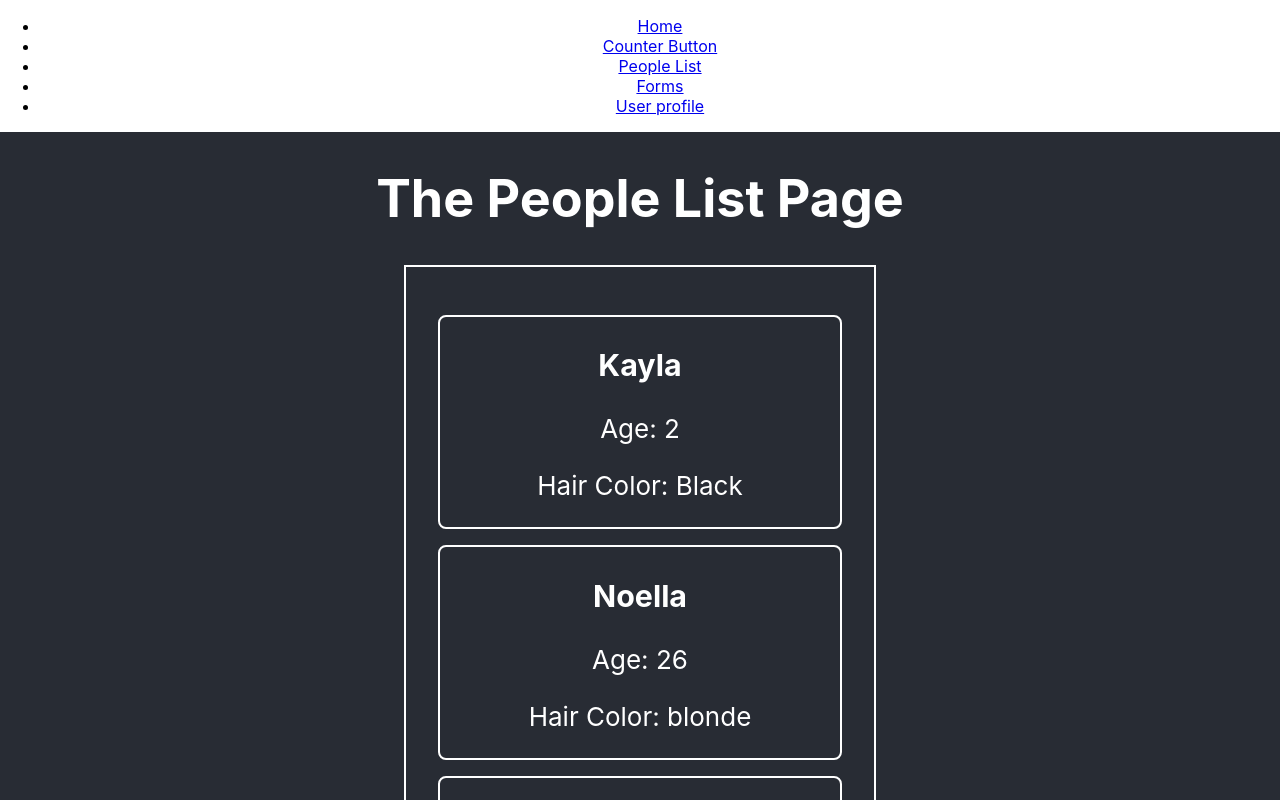
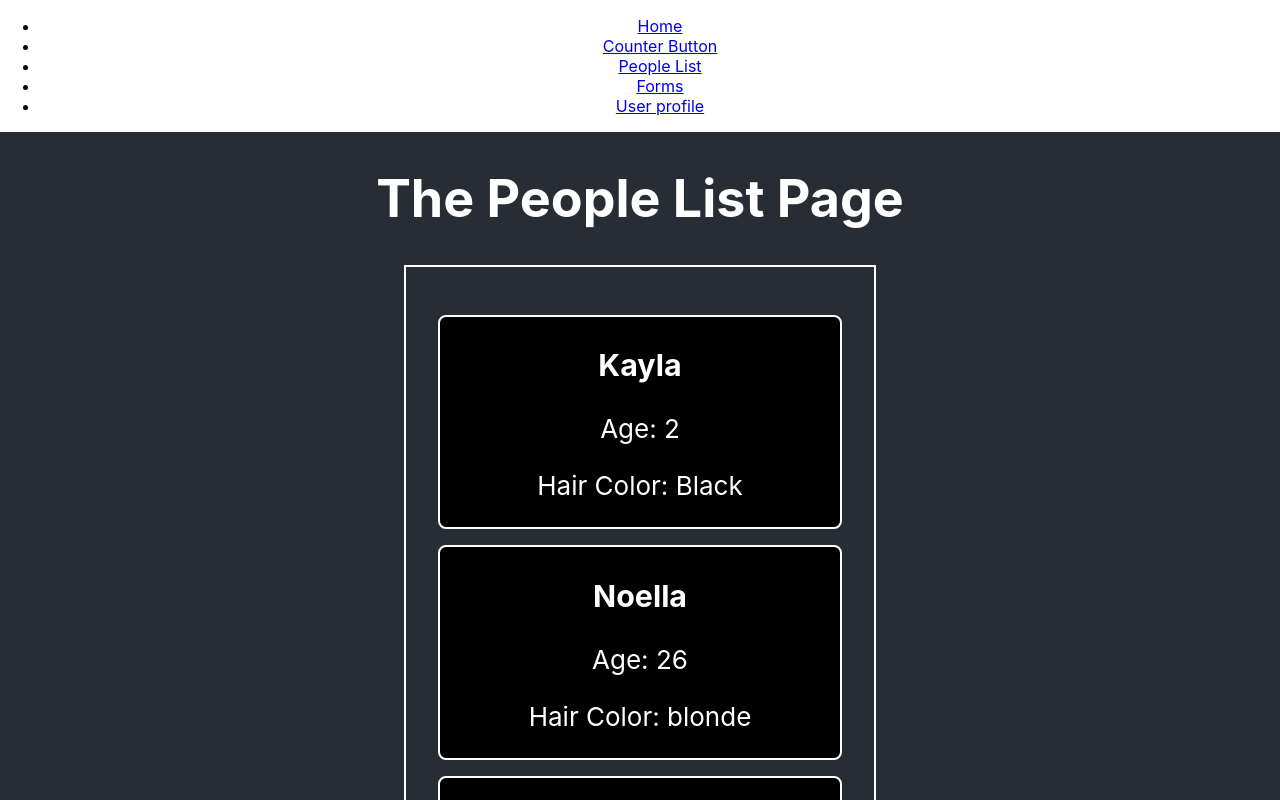
Before and after one commit to fabricekalvanda/myfirstapp-react, a React (Create React App) app: page /people-list in a window 1280 px wide. Shown: the top 800 px of the page. Built offline with nearby package versions, Linux system fonts and the light colour scheme.

Commit message:
using context

```diff
--- a/src/App.js
+++ b/src/App.js
@@ -13,6 +13,7 @@
 import { UserDataLoader } from './UserDataLoader';
 import { NavBar } from './pages/NavBar';
 import { FormsNavBar } from './FormsNavBar';
+import { ThemeContext } from './ThemeContext';
 import './App.css';
 
 
@@ -25,6 +26,7 @@
     const increment = () => setNumberOfClicks(numberOfClicks + 1);
 
   return (
+    <ThemeContext.Provider value="dark">
       <div className="App">
         <Router>
           <NavBar />
@@ -64,9 +66,9 @@
               </Route>
             </Switch>
           </div>
-
         </Router>
       </div>
+    </ThemeContext.Provider>
   );
 }
 
--- a/src/PeopleListItem.js
+++ b/src/PeopleListItem.js
@@ -1,10 +1,19 @@
-import React from 'react';
+import React, { useContext } from 'react';
+import { ThemeContext } from './ThemeContext';
 import './PeopleListItem.css';
 
-export const PeopleListItem = ({ person }) => (
-    <div className="list-item-container">
-        <h3>{person.name}</h3>
-        <p>Age: {person.age}</p>
-        <p>Hair Color: {person.hairColor}</p>
-    </div>
-)
+export const PeopleListItem = ({ person }) => {
+    const theme = useContext(ThemeContext);
+    return (
+        <div
+            style={{
+                backgroundColor: theme === 'dark' ? 'black' : 'white',
+                color: theme === 'dark' ? 'white' : 'black',
+            }}
+            className="list-item-container">
+            <h3>{person.name}</h3>
+            <p>Age: {person.age}</p>
+            <p>Hair Color: {person.hairColor}</p>
+        </div>
+    );
+}
--- /dev/null
+++ b/src/ThemeContext.js
@@ -0,0 +1,3 @@
+import React from 'react';
+
+export const ThemeContext = React.createContext('dark');
```
Also changed, not shown: 1 other file (tests, documents, lock files or other folders). Lines whose indentation alone changed are shown as unchanged.
